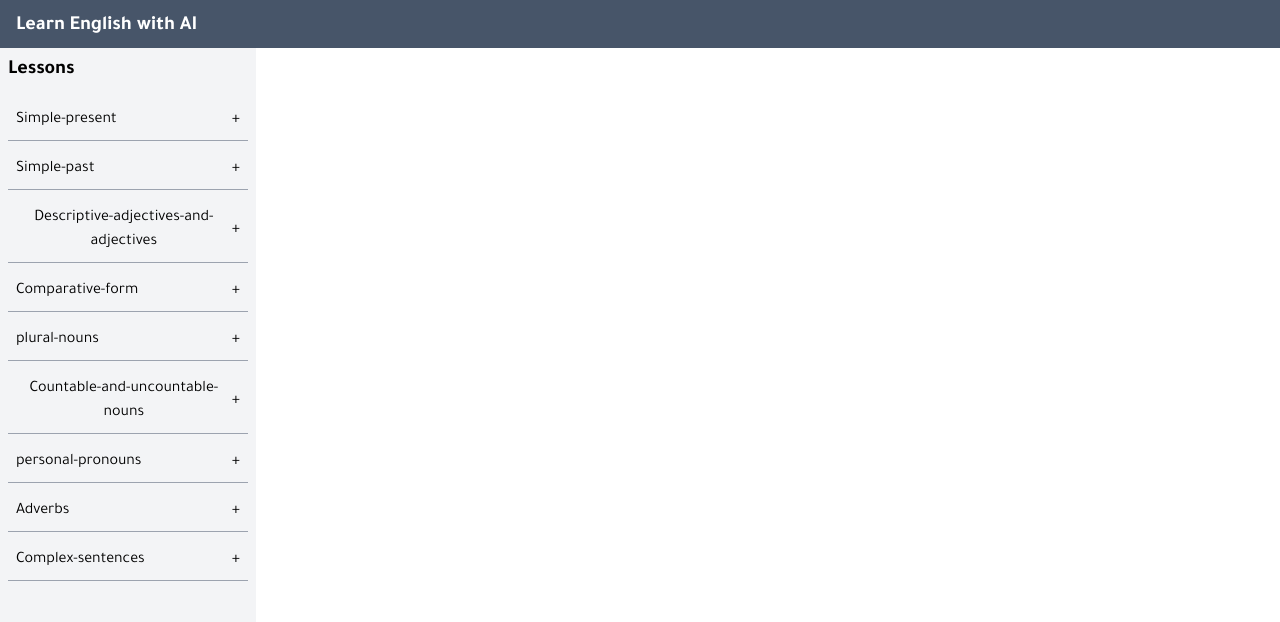
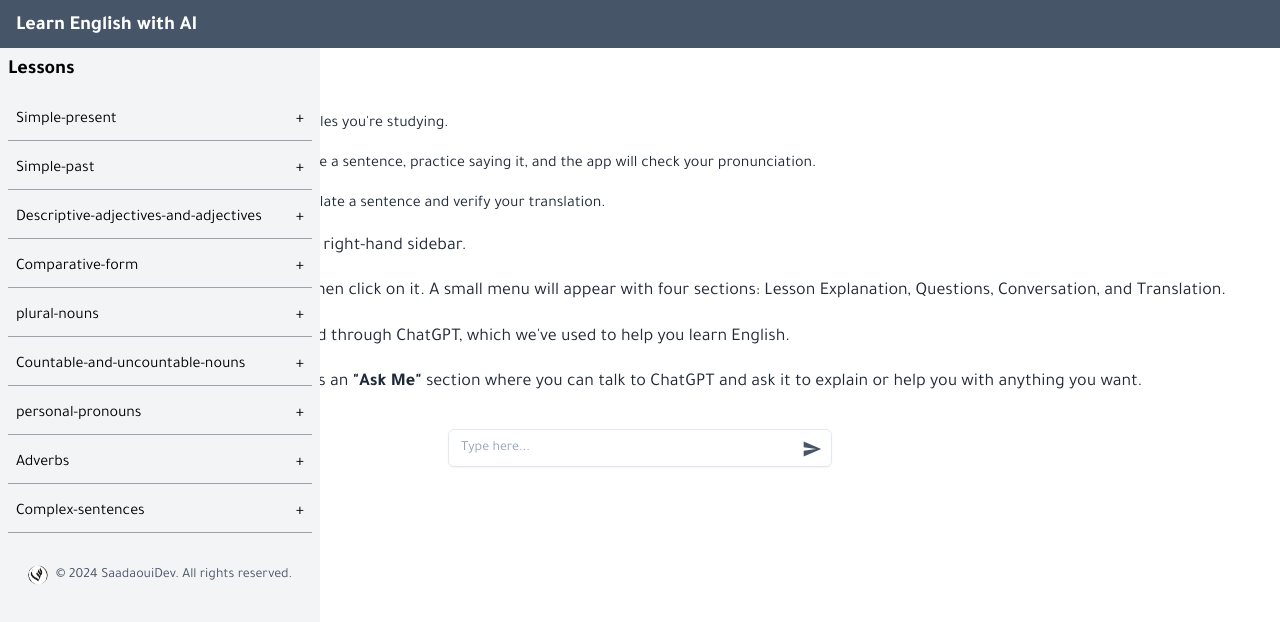
Before and after one commit to Saadaoui-Forkan/Learn-English, a Next.js app: page / in a window 1280 px wide. Shown: the top 622 px of the page. Built offline with nearby package versions, Linux system fonts and the light colour scheme.

Commit message:
set layout

```diff
--- a/src/app/globals.css
+++ b/src/app/globals.css
@@ -2,13 +2,19 @@
 @tailwind components;
 @tailwind utilities;
 
+.fix-height {
+  height: calc(100vh - 80px);
+}
+
+.fix-width {
+  min-width: calc(100vw - 256px);
+}
 
 * {
   scrollbar-width: thin;
   scrollbar-color: #595f68 #e2e8f0;
 }
 
-  /* Chrome, Safari & Edge */
 ::-webkit-scrollbar {
   width: 8px;
 }
--- a/src/app/layout.tsx
+++ b/src/app/layout.tsx
@@ -2,6 +2,10 @@ import type { Metadata } from "next";
 import { Tajawal  } from 'next/font/google';
 import "./globals.css";
 import { AppProvider } from "@/context/AppContext";
+import Toolbar from "@/components/ToolBar";
+import SideBar from "@/components/SideBar";
+import Footer from "@/components/Footer";
+import Box from "@/components/Box";
 
 const tajawal = Tajawal ({
   subsets: ['arabic'],
@@ -29,7 +33,12 @@ export default function RootLayout({children}: Props) {
   return (
     <html lang="en">
       <body className={tajawal.className}>
-        <AppProvider>{children}</AppProvider>
+        <AppProvider>
+          <Toolbar/>
+          <SideBar/>
+            {children}
+          <Box/>
+        </AppProvider>
       </body>
     </html>
   );
--- a/src/app/page.tsx
+++ b/src/app/page.tsx
@@ -1,12 +1,43 @@
-import SideBar from "@/components/SideBar";
-import Toolbar from "@/components/ToolBar";
+import React from "react";
+import { FaBook, FaQuestion, FaComments, FaLanguage, FaRobot } from "react-icons/fa";
 
+const Home = () => {
+  return (
+    <div className="mx-auto p-6 text-gray-800 rounded-md overflow-y-auto">
+      <h1 className="text-2xl font-bold text-center mb-4 text-blue-700">
+        Teach Me App for Learning English
+      </h1>
+      <ul className="list-none space-y-4 mb-4">
+        {[
+          { icon: <FaBook className="text-blue-700 w-6 h-6" />, text: "A full explanation of the lesson." },
+          { icon: <FaQuestion className="text-green-600 w-6 h-6" />, text: "Questions about the same grammar rules you're studying." },
+          { icon: <FaComments className="text-yellow-500 w-6 h-6" />, text: "A conversation section where you'll take a sentence, practice saying it, and the app will check your pronunciation." },
+          { icon: <FaLanguage className="text-red-600 w-6 h-6" />, text: "A translation section where you'll translate a sentence and verify your translation." },
+        ].map((item, index) => (
+          <li key={index} className="flex items-center space-x-3">
+            {item.icon}
+            <span>{item.text}</span>
+          </li>
+        ))}
+      </ul>
+      <p className="text-lg leading-relaxed mb-4">
+        You can access these sections from the right-hand sidebar.
+      </p>
+      <p className="text-lg leading-relaxed mb-4">
+        First, choose the lesson you want and then click on it. A small menu will appear with four sections: Lesson Explanation, Questions, Conversation, and Translation.
+      </p>
+      <p className="text-lg leading-relaxed mb-4">
+        The section you choose will be displayed through ChatGPT, which we've used to help you learn English.
+      </p>
+      <p className="text-lg leading-relaxed flex items-center space-x-3">
+        <FaRobot className="text-purple-700 w-6 h-6" />
+        <span>
+          Additionally, at the bottom, there is an <strong>"Ask Me"</strong> section where you can talk to ChatGPT and ask it to explain or help you with anything you want.
+        </span>
+      </p>
+    </div>
 
-export default function Home() {
-  return (
-    <div className="">
-      <Toolbar/>
-      <SideBar/>
-    </div>
   );
-}
+};
+
+export default Home;
--- /dev/null
+++ b/src/components/Box.tsx
@@ -0,0 +1,19 @@
+import React from 'react'
+import { MdSend } from 'react-icons/md'
+
+const Box = () => {
+    return (
+        <div className="w-11/12 mx-auto my-2 max-w-sm min-w-[200px]">
+            <div className="relative">
+                <input
+                    type="text"
+                    className="w-full pl-3 pr-10 py-2 bg-transparent placeholder:text-slate-400 text-slate-600 text-sm border border-slate-200 rounded-md transition duration-300 ease focus:outline-none focus:border-slate-400 hover:border-slate-300 shadow-sm focus:shadow"
+                    placeholder="Type here..."
+                />
+                <MdSend className="absolute w-5 h-5 top-2.5 right-2.5 text-slate-600"/>
+            </div>
+        </div>
+    )
+}
+
+export default Box
--- /dev/null
+++ b/src/components/Footer.tsx
@@ -0,0 +1,25 @@
+import Link from 'next/link'
+import React from 'react'
+import logo from '../../public/icon.png'
+import Image from 'next/image'
+
+const Footer = () => {
+  return (
+    <footer className="text-sm my-2 text-slate-600 py-4 flex items-center justify-center">
+      <div className="flex items-center justify-center space-x-2">
+        <Image
+          alt="Logo"
+          src={logo}
+          width={20}
+          height={20}
+          className="rounded-full"
+        />
+        <p className="text-sm">
+          &copy; {new Date().getFullYear()} SaadaouiDev. All rights reserved.
+        </p>
+      </div>
+    </footer>
+  )
+}
+
+export default Footer
--- a/src/components/SideBar.tsx
+++ b/src/components/SideBar.tsx
@@ -3,6 +3,7 @@ import { AppContext } from "@/context/AppContext";
 import { lessons, listItemObj } from "@/utils/data";
 import { useRouter } from "next/navigation";
 import React, { useContext, useState } from "react";
+import Footer from "./Footer";
 
 const SideBar: React.FC = () => {
   const router = useRouter()
@@ -19,13 +20,14 @@ const SideBar: React.FC = () => {
 
   return (
     <div
-      className={`fixed top-12 w-64 bg-gray-100 h-screen p-2 transition-transform duration-500 ease-in-out
-        transform overflow-y-auto ${
+      className={`fixed top-12 w-[20rem] bg-gray-100 p-2 transition-transform duration-500 ease-in-out
+        transform overflow-y-auto min-h-screen z-10 ${
           openMobile ? "translate-x-0" : "-translate-x-full"
         } md:translate-x-0 md:block`}
     >
       <h2 className="text-xl font-bold mb-4">Lessons</h2>
-      <ul>
+      <div className="overflow-y-auto">
+      <ul className="">
         {lessons.map((lesson, index) => (
           <li key={index} className="mb-2">
 
@@ -62,6 +64,10 @@ const SideBar: React.FC = () => {
           </li>
         ))}
       </ul>
+      </div>
+      {/* <div className="absolute w-full bottom-10 left-0"> */}
+        <Footer/>
+      {/* </div> */}
     </div>
   );
 };
```
Lines whose indentation alone changed are shown as unchanged.
